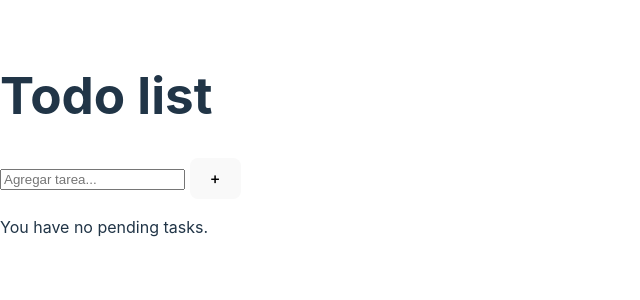
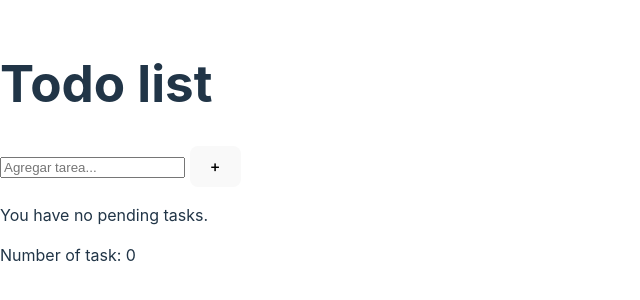
Before and after one commit to javigm4/tareaevaluable, a website built with Vite: page index.html in a window 1280 px wide. Shown: the part 256-556 px from the top of the page, without its empty margins (0-640 px from the left). Built offline with nearby package versions, Linux system fonts and the light colour scheme.

Commit message:
He añadido el number of tasks porque se me habia olvidado meterlo

```diff
--- a/index.html
+++ b/index.html
@@ -18,6 +18,10 @@
       <div>
         <p>You have no pending tasks.</p>
       </div>
+      <div>
+        <span>Number of task:</span>
+        <span>0</span>
+        </div>
     </div>
     <script type="module" src="/main.js"></script>
   </body>
```
